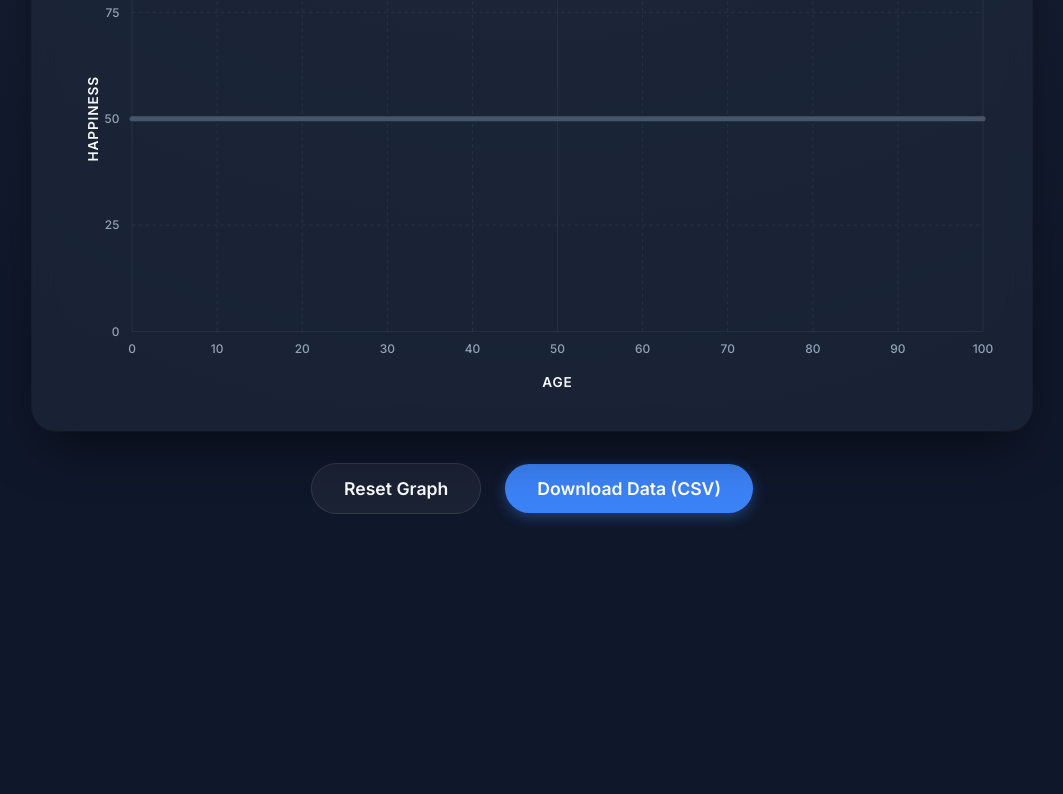
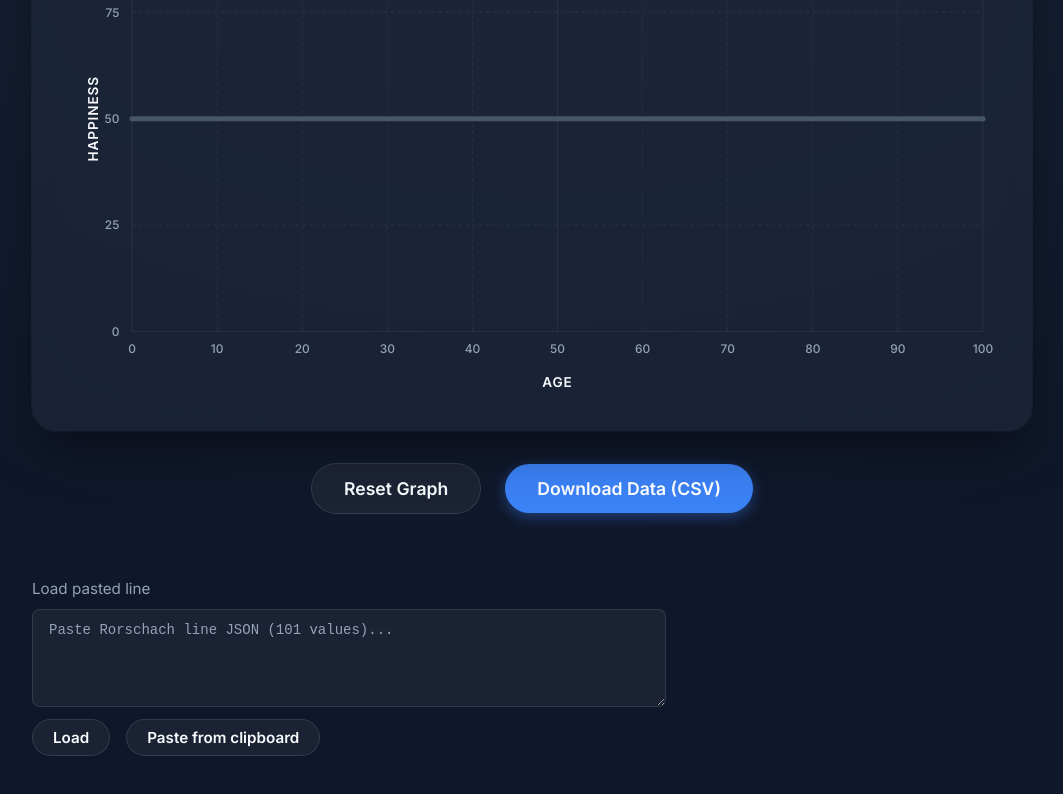
Before and after one commit to plutotom/The-Rorschach-Line, a React (Vite) app: page / in a window 1280 px wide. Shown: the part 493-1287 px from the top of the page, without its empty margins (108-1171 px from the left). Before the commit the page ends 1087 px from the top, so only its background shows below. Built offline with nearby package versions, Linux system fonts and the light colour scheme.

Commit message:
added load data into grpah

```diff
--- a/src/App.jsx
+++ b/src/App.jsx
@@ -1,4 +1,4 @@
-import React, { useState } from "react";
+import React, { useState, useCallback } from "react";
 import InteractiveGraph from "./InteractiveGraph";
 import ControlPointsGraph from "./ControlPointsGraph";
 import ClinicalNodesGraph from "./ClinicalNodesGraph";
@@ -7,9 +7,64 @@ import DecadeSlidersGraph from "./DecadeSlidersGraph";
 import { exportToCSV } from "./exportCSV";
 import "./index.css";
 
+const EXPECTED_LENGTH = 101;
+
+function parseAndApplyLineData(str, setData) {
+  const trimmed = str.trim();
+  if (!trimmed) {
+    return { ok: false, message: "Nothing to load." };
+  }
+  let arr;
+  try {
+    arr = JSON.parse(trimmed);
+  } catch {
+    return { ok: false, message: "Invalid JSON." };
+  }
+  if (!Array.isArray(arr)) {
+    return { ok: false, message: "Input must be a JSON array." };
+  }
+  const clamped = arr.map((v) => Math.min(100, Math.max(0, Number(v))));
+  if (clamped.some((n) => Number.isNaN(n))) {
+    return { ok: false, message: "Array must contain only numbers." };
+  }
+  let normalized;
+  let message;
+  if (clamped.length === EXPECTED_LENGTH) {
+    normalized = clamped;
+    message = "Loaded 101 values.";
+  } else if (clamped.length < EXPECTED_LENGTH) {
+    const pad = 50;
+    normalized = [...clamped, ...Array.from({ length: EXPECTED_LENGTH - clamped.length }, () => pad)];
+    message = `Pasted ${clamped.length} values; padded to ${EXPECTED_LENGTH}.`;
+  } else {
+    normalized = clamped.slice(0, EXPECTED_LENGTH);
+    message = `Pasted ${clamped.length} values; truncated to ${EXPECTED_LENGTH}.`;
+  }
+  setData(normalized);
+  return { ok: true, message };
+}
+
 function App() {
   const [data, setData] = useState(Array.from({ length: 101 }, () => 50));
   const [viewMode, setViewMode] = useState("classic"); // 'classic', 'nodes', 'sliders'
+  const [pasteInput, setPasteInput] = useState("");
+  const [pasteFeedback, setPasteFeedback] = useState(null); // { message, ok }
+
+  const handleLoadPaste = useCallback(() => {
+    const result = parseAndApplyLineData(pasteInput, setData);
+    setPasteFeedback({ message: result.message, ok: result.ok });
+    if (result.ok) setPasteInput("");
+  }, [pasteInput]);
+
+  const handlePasteFromClipboard = useCallback(async () => {
+    try {
+      const text = await navigator.clipboard.readText();
+      setPasteInput(text);
+      setPasteFeedback(null);
+    } catch {
+      setPasteFeedback({ message: "Could not read clipboard.", ok: false });
+    }
+  }, []);
 
   return (
     <div className="app-container">
@@ -75,6 +130,36 @@ function App() {
             Download Data (CSV)
           </button>
         </div>
+
+        <section className="paste-line-section" aria-label="Load pasted line data">
+          <label className="paste-line-label" htmlFor="paste-line-input">
+            Load pasted line
+          </label>
+          <textarea
+            id="paste-line-input"
+            className="paste-line-textarea"
+            placeholder="Paste Rorschach line JSON (101 values)..."
+            value={pasteInput}
+            onChange={(e) => {
+              setPasteInput(e.target.value);
+              setPasteFeedback(null);
+            }}
+            rows={3}
+          />
+          <div className="paste-line-actions">
+            <button type="button" className="reset-btn paste-line-btn" onClick={handleLoadPaste}>
+              Load
+            </button>
+            <button type="button" className="reset-btn paste-line-btn" onClick={handlePasteFromClipboard}>
+              Paste from clipboard
+            </button>
+          </div>
+          {pasteFeedback && (
+            <p className={`paste-line-message ${pasteFeedback.ok ? "paste-line-message-ok" : "paste-line-message-error"}`}>
+              {pasteFeedback.message}
+            </p>
+          )}
+        </section>
       </main>
     </div>
   );
--- a/src/InteractiveGraph.jsx
+++ b/src/InteractiveGraph.jsx
@@ -1,13 +1,16 @@
-import React, { useRef, useState, useCallback } from 'react';
+import React, { useRef, useState, useCallback } from "react";
 
 const InteractiveGraph = ({ data, setData }) => {
   const svgRef = useRef(null);
   const [isDrawing, setIsDrawing] = useState(false);
   const [lastCoord, setLastCoord] = useState(null);
 
-  const updateDataAtPointer = useCallback((clientX, clientY, isFirstTouch) => {
+  const updateDataAtPointer = useCallback(
+    (clientX, clientY, isFirstTouch) => {
       if (!svgRef.current) return;
       const rect = svgRef.current.getBoundingClientRect();
+      // Guard: in iframes (e.g. Qualtrics) rect can be 0 before layout, causing NaN
+      if (!rect.width || !rect.height) return;
 
       // ViewBox is -80 -20 1100 600
       // Internal coordinate mapping:
@@ -20,8 +23,9 @@ const InteractiveGraph = ({ data, setData }) => {
 
       age = Math.max(0, Math.min(100, age));
       happiness = Math.max(0, Math.min(100, happiness));
+      if (!Number.isFinite(age) || !Number.isFinite(happiness)) return;
 
-    setData(prev => {
+      setData((prev) => {
         const newData = [...prev];
         newData[age] = happiness;
 
@@ -31,15 +35,22 @@ const InteractiveGraph = ({ data, setData }) => {
           const endAge = Math.max(lastAge, age);
 
           for (let i = startAge + 1; i < endAge; i++) {
-          const ratio = (i - lastAge) / (age - lastAge);
-          newData[i] = Math.round(lastHappiness + ratio * (happiness - lastHappiness));
+            const ratio = age === lastAge ? 0 : (i - lastAge) / (age - lastAge);
+            const val = Math.round(
+              lastHappiness + ratio * (happiness - lastHappiness),
+            );
+            newData[i] = Number.isFinite(val)
+              ? Math.max(0, Math.min(100, val))
+              : (prev[i] ?? 50);
           }
         }
         return newData;
       });
 
       setLastCoord([age, happiness]);
-  }, [lastCoord, setData]);
+    },
+    [lastCoord, setData],
+  );
 
   const handlePointerDown = (e) => {
     e.target.setPointerCapture(e.pointerId);
@@ -58,11 +69,15 @@ const InteractiveGraph = ({ data, setData }) => {
     setLastCoord(null);
   };
 
-  const pathData = data.map((happiness, age) => {
+  const pathData = data
+    .map((happiness, age) => {
       const x = age * 10;
-    const y = 500 - happiness * 5;
-    return `${age === 0 ? 'M' : 'L'} ${x} ${y}`;
-  }).join(' ');
+      // Defensive: ensure numeric y (avoids NaN in iframe/embed when rect was 0 or state is sparse)
+      const rawY = 500 - Number(happiness) * 5;
+      const y = Number.isFinite(rawY) ? rawY : 500 - 50 * 5;
+      return `${age === 0 ? "M" : "L"} ${x} ${y}`;
+    })
+    .join(" ");
 
   return (
     <svg
@@ -74,52 +89,98 @@ const InteractiveGraph = ({ data, setData }) => {
       onPointerUp={handlePointerUp}
       onPointerCancel={handlePointerUp}
       style={{
-        width: '100%',
-        height: 'auto',
-        display: 'block',
-        userSelect: 'none',
-        touchAction: 'none',
-        cursor: 'crosshair'
+        width: "100%",
+        height: "auto",
+        display: "block",
+        userSelect: "none",
+        touchAction: "none",
+        cursor: "crosshair",
       }}
     >
-      <defs>
-      </defs>
+      <defs></defs>
 
       {/* Grid Lines Y-axis (Happiness) */}
-      {[0, 25, 50, 75, 100].map(h => {
+      {[0, 25, 50, 75, 100].map((h) => {
         const y = 500 - h * 5;
         return (
           <g key={`h-${h}`}>
             <line
-              x1="0" y1={y} x2="1000" y2={y}
+              x1="0"
+              y1={y}
+              x2="1000"
+              y2={y}
               stroke="rgba(255,255,255,0.08)"
               strokeWidth="1"
-              strokeDasharray={h === 50 || h === 0 || h === 100 ? "none" : "4 4"}
+              strokeDasharray={
+                h === 50 || h === 0 || h === 100 ? "none" : "4 4"
+              }
             />
-            <text x="-15" y={y + 5} fill="#94a3b8" fontSize="14" fontWeight="500" textAnchor="end">{h}</text>
+            <text
+              x="-15"
+              y={y + 5}
+              fill="#94a3b8"
+              fontSize="14"
+              fontWeight="500"
+              textAnchor="end"
+            >
+              {h}
+            </text>
           </g>
-        )
+        );
       })}
 
       {/* Grid Lines X-axis (Age) */}
-      {[0, 10, 20, 30, 40, 50, 60, 70, 80, 90, 100].map(age => {
+      {[0, 10, 20, 30, 40, 50, 60, 70, 80, 90, 100].map((age) => {
         const x = age * 10;
         return (
           <g key={`v-${age}`}>
             <line
-              x1={x} y1="0" x2={x} y2="500"
+              x1={x}
+              y1="0"
+              x2={x}
+              y2="500"
               stroke="rgba(255,255,255,0.08)"
               strokeWidth="1"
               strokeDasharray={age % 50 === 0 ? "none" : "4 4"}
             />
-            <text x={x} y="525" fill="#94a3b8" fontSize="14" fontWeight="500" textAnchor="middle">{age}</text>
+            <text
+              x={x}
+              y="525"
+              fill="#94a3b8"
+              fontSize="14"
+              fontWeight="500"
+              textAnchor="middle"
+            >
+              {age}
+            </text>
           </g>
-        )
+        );
       })}
 
       {/* Labels */}
-      <text x="-40" y="250" transform="rotate(-90 -40 250)" fill="#f8fafc" fontSize="16" fontWeight="600" textAnchor="middle" letterSpacing="1">HAPPINESS</text>
-      <text x="500" y="565" fill="#f8fafc" fontSize="16" fontWeight="600" textAnchor="middle" letterSpacing="1">AGE</text>
+      <text
+        x="-40"
+        y="250"
+        transform="rotate(-90 -40 250)"
+        fill="#f8fafc"
+        fontSize="16"
+        fontWeight="600"
+        textAnchor="middle"
+        letterSpacing="1"
+      >
+        HAPPINESS
+      </text>
+      <text
+        x="500"
+        y="565"
+        fill="#f8fafc"
+        fontSize="16"
+        fontWeight="600"
+        textAnchor="middle"
+        letterSpacing="1"
+      >
+        AGE
+      </text>
 
       {/* Catch-all Area for events */}
       <rect x="0" y="0" width="1000" height="500" fill="transparent" />
@@ -132,7 +193,7 @@ const InteractiveGraph = ({ data, setData }) => {
         strokeWidth="6"
         strokeLinecap="round"
         strokeLinejoin="round"
-        style={{ pointerEvents: 'none' }}
+        style={{ pointerEvents: "none" }}
       />
     </svg>
   );
--- a/src/index.css
+++ b/src/index.css
@@ -181,6 +181,69 @@ button {
   gap: 1.5rem;
 }
 
+/* Load pasted line (base page only) */
+.paste-line-section {
+  max-width: 100%;
+  width: 100%;
+  margin: 0 auto;
+}
+
+.paste-line-label {
+  display: block;
+  color: var(--text-muted);
+  font-size: 0.95rem;
+  margin-bottom: 0.5rem;
+}
+
+.paste-line-textarea {
+  width: 100%;
+  max-width: 600px;
+  min-height: 4.5rem;
+  padding: 0.75rem 1rem;
+  font-family: ui-monospace, monospace;
+  font-size: 0.875rem;
+  background-color: rgba(255, 255, 255, 0.05);
+  border: 1px solid rgba(255, 255, 255, 0.1);
+  border-radius: 0.5rem;
+  color: var(--text-main);
+  resize: vertical;
+  display: block;
+  margin-bottom: 0.75rem;
+}
+
+.paste-line-textarea::placeholder {
+  color: var(--text-muted);
+}
+
+.paste-line-textarea:focus {
+  outline: none;
+  border-color: rgba(59, 130, 246, 0.5);
+}
+
+.paste-line-actions {
+  display: flex;
+  gap: 1rem;
+  flex-wrap: wrap;
+}
+
+.paste-line-btn {
+  padding: 0.5rem 1.25rem;
+  font-size: 0.95rem;
+}
+
+.paste-line-message {
+  margin: 0.5rem 0 0;
+  font-size: 0.9rem;
+}
+
+.paste-line-message-ok {
+  color: var(--text-muted);
+}
+
+.paste-line-message-error {
+  color: #f87171;
+}
+
 @media (max-width: 768px) {
   .header h1 {
     font-size: 2.5rem;
```
Also changed, not shown: 12 other files (tests, documents, lock files or other folders). Lines whose indentation alone changed are shown as unchanged.
